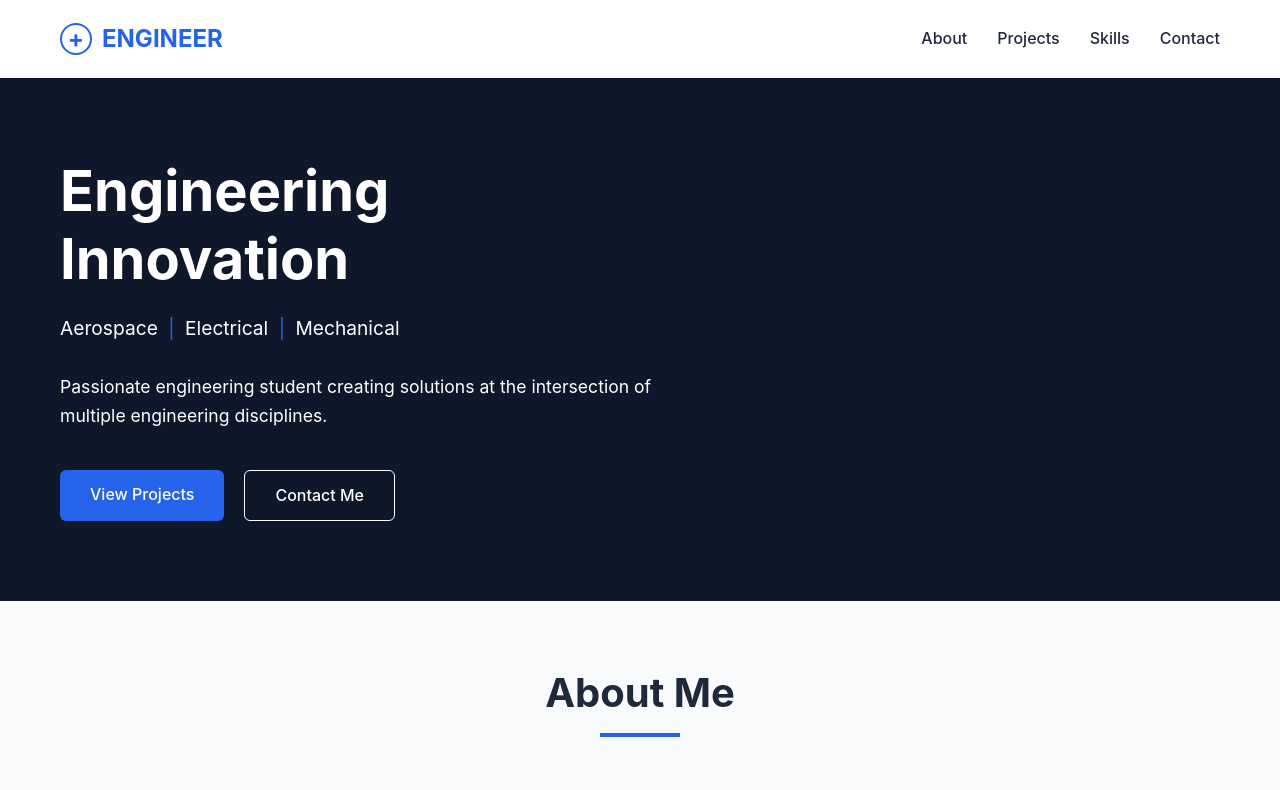
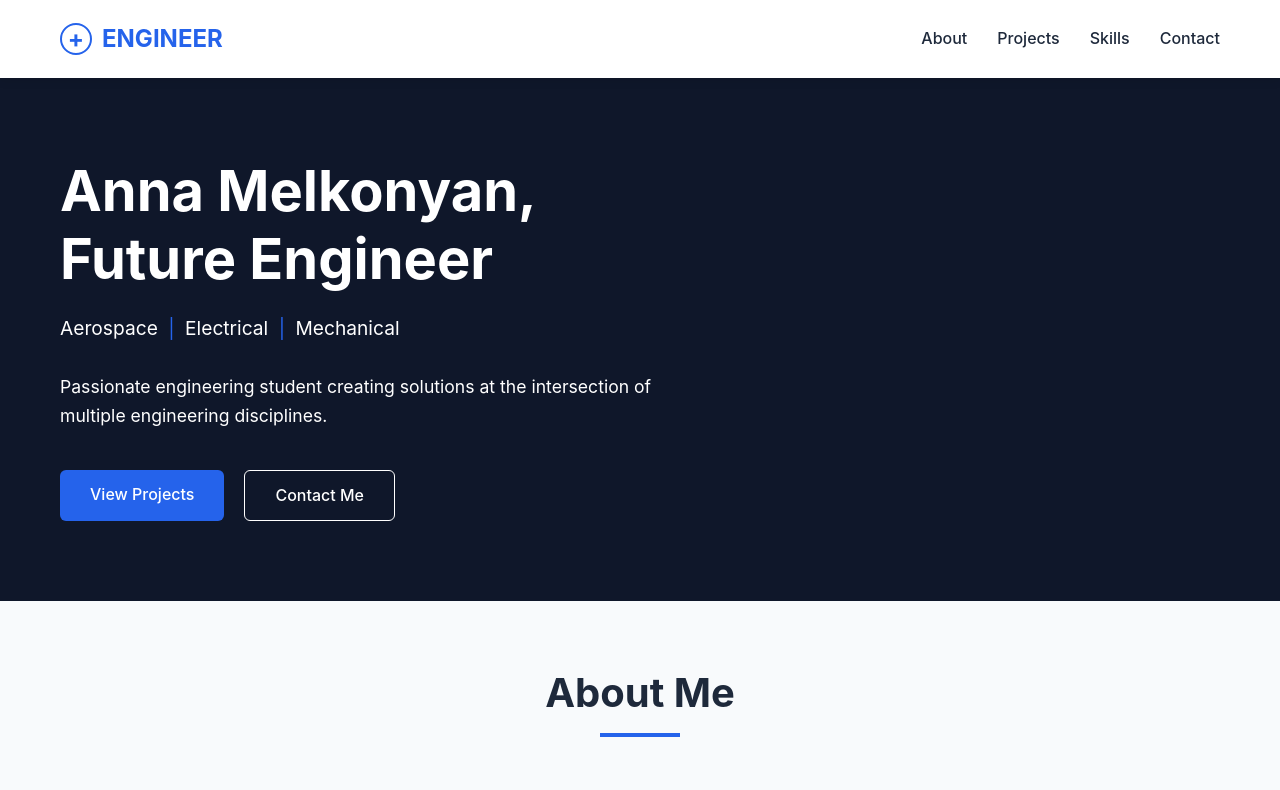
Before and after one commit to annamelkk/annamelkk, a plain HTML site: page index.html in a window 1280 px wide. Shown: the top 790 px of the page. Drawn offline with Linux system fonts and the light colour scheme.

Commit message:
Update index.html

```diff
--- a/index.html
+++ b/index.html
@@ -3,7 +3,7 @@
 <head>
     <meta charset="UTF-8">
     <meta name="viewport" content="width=device-width, initial-scale=1.0">
-    <title>Engineering Portfolio</title>
+    <title>Anna's Engineering Portfolio</title>
     <style>
         /* Global Styles */
         :root {
@@ -616,7 +616,7 @@
     <section class="hero">
         <div class="container">
             <div class="hero-content">
-                <h1>Engineering Innovation</h1>
+                <h1>Anna Melkonyan, Future Engineer</h1>
                 <div class="hero-disciplines">
                     <span>Aerospace</span>
                     <span>Electrical</span>
```
